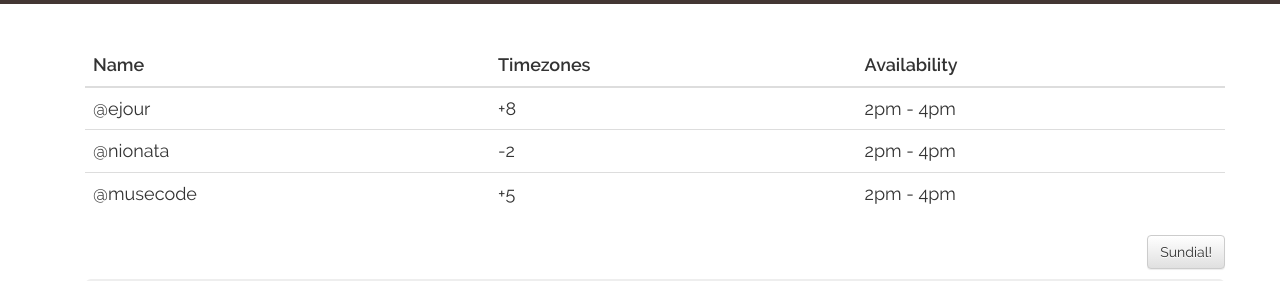
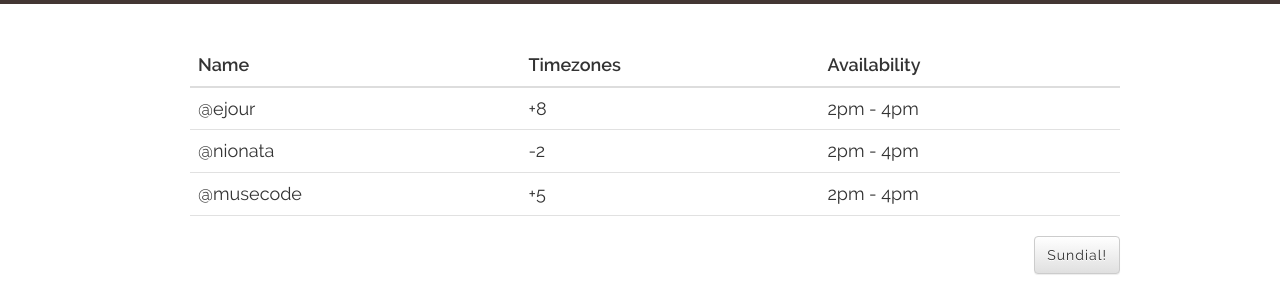
Before and after one commit to nionata/Sundial, a React app: page public/index.html in a window 1280 px wide. Shown: the part 86-367 px from the top of the page. Built offline with nearby package versions, Linux system fonts and the light colour scheme.

Commit message:
add meta tags and cdn links for landing page dependencies

```diff
--- a/public/index.html
+++ b/public/index.html
@@ -4,6 +4,12 @@
     <meta charset="utf-8">
     <meta name="viewport" content="width=device-width, initial-scale=1">
     <link rel="Sundial icon" href="%PUBLIC_URL%/favicon-32x32.png">
+
+    <meta name="description" content="team collaboration tool">
+    <meta name="author" content="meerkat-sundial">
+
+    <link rel="stylesheet" href="https://cdnjs.cloudflare.com/ajax/libs/normalize/5.0.0/normalize.min.css">
+    <link rel="stylesheet" href="https://cdnjs.cloudflare.com/ajax/libs/skeleton/2.0.4/skeleton.min.css">
     <!--
       Notice the use of %PUBLIC_URL% in the tag above.
       It will be replaced with the URL of the `public` folder during the build.
```
